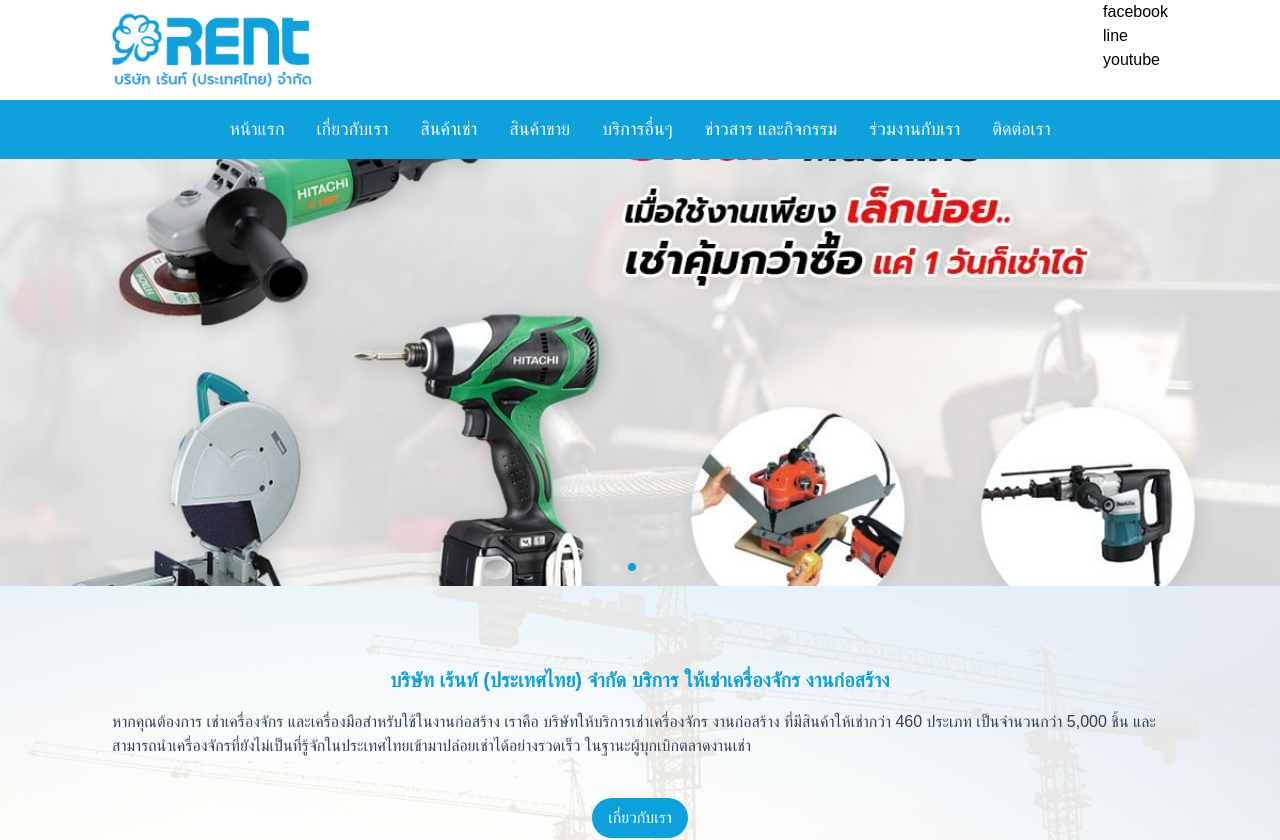
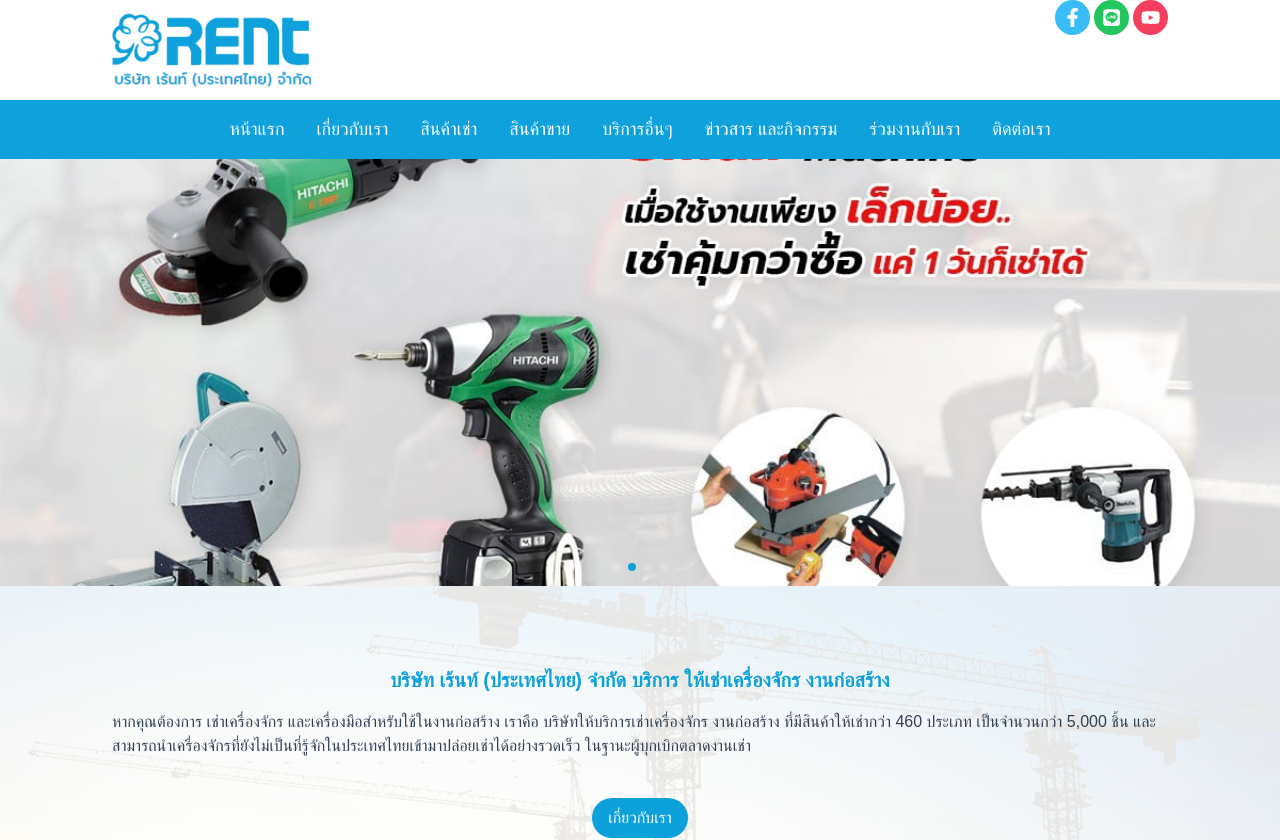
Before and after one commit to dev-atonce/rent, a Next.js app in the folder frontend/: page / in a window 1280 px wide. Shown: the top 840 px of the page. Built offline with nearby package versions, Linux system fonts and the light colour scheme; no server answers.

Commit message:
socia; icon

```diff
--- a/frontend/src/components/main/Header/Header.tsx
+++ b/frontend/src/components/main/Header/Header.tsx
@@ -3,6 +3,9 @@
 import { Logo } from "../Logo/Logo";
 import { useEffect, useContext } from "react";
 import { PageSettingContext } from "@/contexts/PageSettingContext";
+import { FaFacebookF } from "react-icons/fa";
+import { FaLine } from "react-icons/fa";
+import { FaYoutube } from "react-icons/fa";
 
 export default function Header() {
   const { primaryColor }: any = useContext(PageSettingContext);
@@ -26,10 +29,16 @@
             <div className="logo">
               <Logo color={primaryColor} />
             </div>
-            <div className="social-icon">
-              <div>facebook</div>
-              <div>line</div>
-              <div>youtube</div>
+            <div className="flex social-icon">
+              <a href="https://www.facebook.com" target="_blank" className="rounded-full p-2 bg-sky-400">
+                <FaFacebookF fontSize="1.2em" color="white" />
+              </a>
+              <a href="https://line.me/th" target="_blank" className="rounded-full p-2 bg-green-500 ml-1">
+                <FaLine fontSize="1.2em" color="white"/>
+              </a>
+              <a href="https://www.youtube.com" target="_blank" className="rounded-full p-2 bg-rose-500 ml-1">
+                <FaYoutube fontSize="1.2em" color="white" className="bg-red-500"/>
+              </a>
             </div>
           </div>
         </div>
--- a/frontend/src/css/custom.scss
+++ b/frontend/src/css/custom.scss
@@ -33,6 +33,10 @@
         .text-link{
             color: #0EA1DB;
         }
+        .social-icon a{
+            height: 35px;
+            width: 35px;
+        }
     }
     .section-2{
         background-color: #0EA1DB;
```
